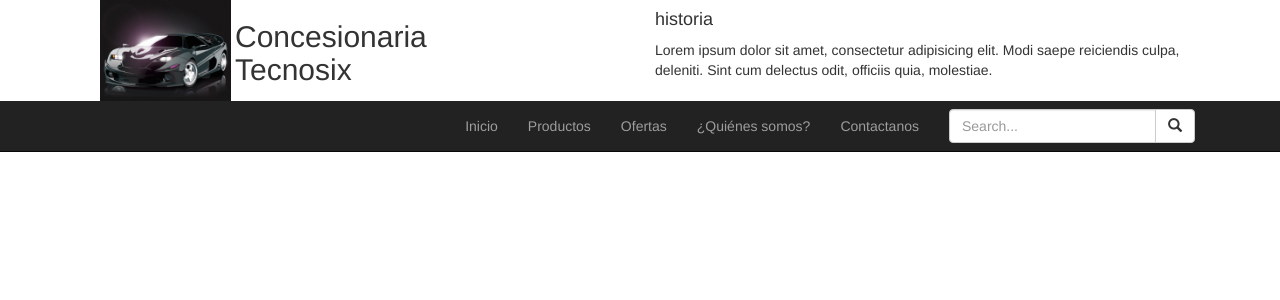
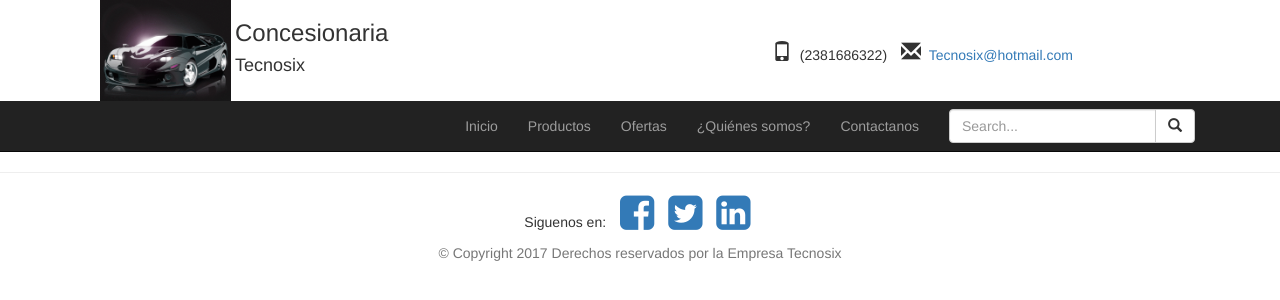
Before and after one commit to LuisDanielMendez/Proyectodesarrollo9A, a website: page index.html in a window 1280 px wide. Drawn offline with Linux system fonts and the light colour scheme.

Commit message:
25/06/2017

```diff
--- a/index.html
+++ b/index.html
@@ -10,19 +10,27 @@
   <body>
 
   <div class="container">
-    <div class="col-sm-6 ">
-      <div class="col-sm-3">
-          <img src="img/1.gif" alt="" width="125%" height="40%">
+    <div class="col-sm-6 pull-left ">
+      <div class="col-md-3">
+          <img src="img/1.gif" alt="" width="125%">
       </div>
-      <div class="col-sm-3">
-          <h2>Concesionaria Tecnosix</h2>
+      <div class="col-md-3 text-align">
+          <h3>Concesionaria</h3>
+          <h4>Tecnosix</h4>
       </div>
 
 
     </div>
     <div class="col-sm-6">
-      <h4>historia</h4>
-      <p>Lorem ipsum dolor sit amet, consectetur adipisicing elit. Modi saepe reiciendis culpa, deleniti. Sint cum delectus odit, officiis quia, molestiae.</p>
+<br>
+<br>
+      <ul class="list-unstyled text-center list-inline feature">
+
+        <li><i class="glyphicon glyphicon-phone"></i>&nbsp;&nbsp;(2381686322)</li>
+        <li><i class="glyphicon glyphicon-envelope"></i><a href="#">&nbsp;&nbsp;Tecnosix@hotmail.com</a></li>
+
+
+    </ul>
     </div>
 
   </div>
@@ -65,6 +73,24 @@
           </ul>
         </div>
       </div>
+      <div class="footer">
+        <p class="text-center lead ">
+        <a href="zeuschapter1986@hotmail.com"></a>
+        </p>
+        <hr/>
+        <ul class="list-unstyled text-center list-inline features">
+          <li>Siguenos en:</li>
+          <li><a href=""><i class="fa fa-facebook-square"></i></a></li>
+          <li><a href=""><i class="fa fa-twitter-square"></i></a></li>
+          <li><a href=""><i class="fa fa-linkedin-square"></i></a></li>
+
+
+        </ul>
+        <p class="text-center text-muted">
+          &copy; Copyright 2017 Derechos reservados por la Empresa Tecnosix
+        </p>
+
+      </div>
 
 
 
```
Also changed, not shown: bower_components/bootstrap/dist/css/style.css.
